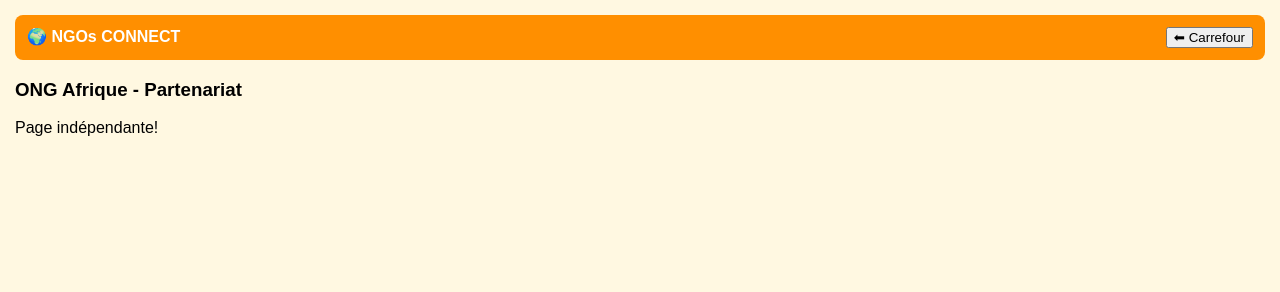
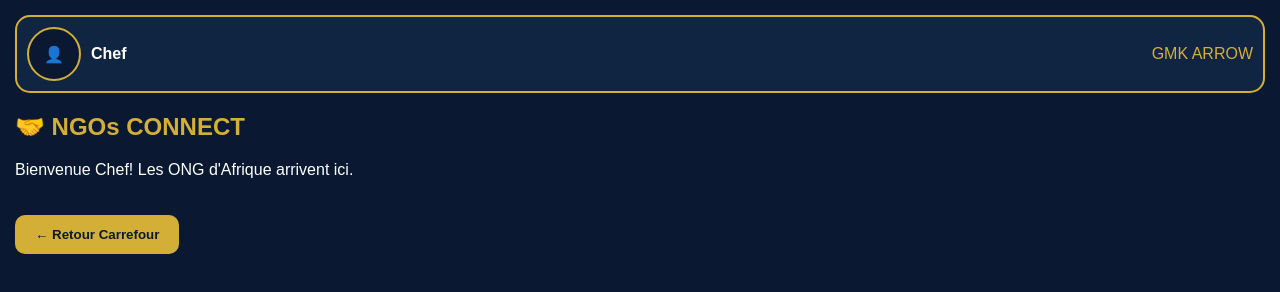
Before and after one commit to georgeskasso3-prog/GMK-ARROW-, a website: page public/ngos.html in a window 1280 px wide. Drawn offline with Linux system fonts and the light colour scheme.

Commit message:
Update ngos.html

```diff
--- a/public/ngos.html
+++ b/public/ngos.html
@@ -1 +1,25 @@
-<!DOCTYPE html><html><head><meta charset="utf-8"><meta name="viewport" content="width=device-width,initial-scale=1"><title>NGOs</title><style>body{font-family:sans-serif;background:#fff8e1;margin:0;padding:15px}header{background:#ff8f00;color:#fff;padding:12px;border-radius:8px;display:flex;justify-content:space-between}</style></head><body><header><b>🌍 NGOs CONNECT</b><button onclick="location.href='carrefour.html'">⬅ Carrefour</button></header><h3>ONG Afrique - Partenariat</h3><p>Page indépendante!</p></body></html>
+<!DOCTYPE html>
+<html><head><meta charset="utf-8"><meta name="viewport" content="width=device-width,initial-scale=1">
+<title>NGO - GMK ARROW</title>
+<style>
+body{margin:0;font-family:Arial;background:#0A1931;color:white;padding:15px}
+.header{display:flex;align-items:center;gap:10px;background:#102542;border:2px solid #D4AF37;border-radius:15px;padding:10px}
+.profil{width:50px;height:50px;border-radius:50%;border:2px solid #D4AF37;overflow:hidden;display:flex;align-items:center;justify-content:center;background:#0A1931}
+.profil img{width:100%;height:100%;object-fit:cover}
+.btn{background:#D4AF37;color:#0A1931;border:none;padding:12px 20px;border-radius:10px;font-weight:900;cursor:pointer;margin-top:20px}
+h2{color:#D4AF37}
+</style></head><body>
+<div class="header">
+<div class="profil" id="profilCircle"><span id="profilText">👤</span><img id="profilImg" style="display:none"></div>
+<b id="nomAffiche">Chef</b><span style="margin-left:auto;color:#D4AF37">GMK ARROW</span>
+</div>
+<h2>🤝 NGOs CONNECT</h2>
+<p>Bienvenue Chef! Les ONG d'Afrique arrivent ici.</p>
+<button class="btn" onclick="location.href='carrefour.html'">← Retour Carrefour</button>
+<script>
+window.onload=function(){
+const p=localStorage.getItem('gmk_photo');const n=localStorage.getItem('gmk_nom');
+if(p){document.getElementById('profilImg').src=p;document.getElementById('profilImg').style.display='block';document.getElementById('profilText').style.display='none';}
+if(n)document.getElementById('nomAffiche').innerText=n;
+}
+</script></body></html>
```
